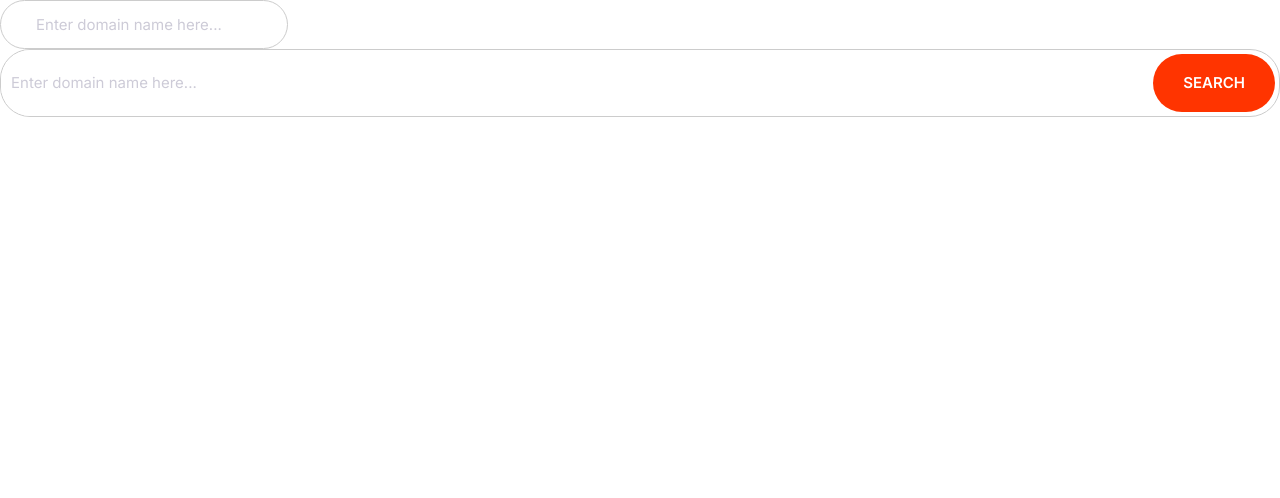
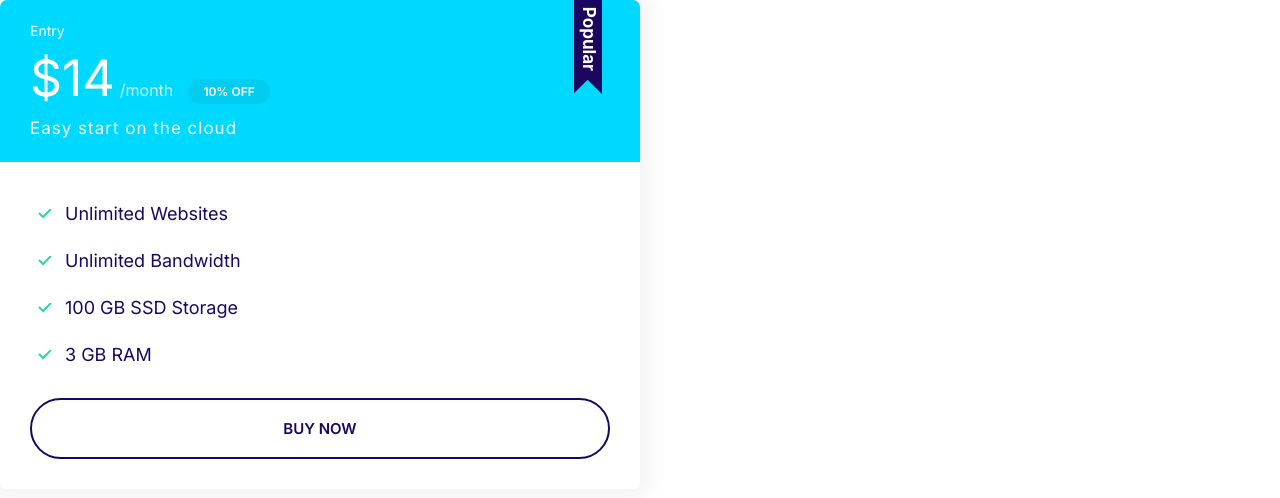
Before and after one commit to nima7774/moshify, a plain HTML site: page index.html in a window 1280 px wide. Drawn offline with Linux system fonts and the light colour scheme.

Commit message:
build plan

```diff
--- a/CSS/style.css
+++ b/CSS/style.css
@@ -103,6 +103,7 @@
 }
 .badge--small{
     font-size:1.6rem;
+    padding:0.5rem 1.5rem;
 }
 @media screen and (min-width:1024px){
     .badge{
@@ -258,3 +259,83 @@
 .input-group .btn{
     margin:4px;
 }
+
+/* cards */
+
+.card{
+    border-radius: 7px;
+    box-shadow:0 0 20px 10px #f3f3f3;
+    overflow:hidden;
+}
+.card__header,.card__body{
+    padding:2rem 3rem;
+}
+.card--primary .card__header{
+    background-color:var(--color-primary);
+    color:#fff;
+
+}
+.card--secondary .badge--secondary{
+    background-color:#02cdf1;
+
+}
+.card--secondary .card__header{
+    background:var(--color-socondary);
+    color:#fff;
+
+}
+/* plans */
+.plan__name{
+    color:#fff;
+    margin:0;
+    font-weight: 500;
+font-size: 2.4rem;
+}
+.plan__price{
+    font-size:6rem;
+}
+.plan__billing-cycle{
+    font-size:2.4rem;
+    font-weight:300;
+    opacity:0.8;
+    margin-right: 1rem;
+
+}
+.plan__description{
+    font-size:2rem;
+    font-weight:300;
+    letter-spacing:1px;
+    display:block;
+
+}
+.plan .list__item{
+    margin-bottom: 2rem;
+
+}
+.plan--popular .card__header{
+    position:relative;
+}
+.plan--popular .card__header::before{
+    content:url(../images/popular.svg);
+    width:40px;
+    display:inline-block;
+    position:absolute;
+    top:-6px;
+    right:5%;
+
+}
+@media screen and (min-width: 1024px){
+    .plan__name{
+        font-size:1.4rem;
+    }
+    .plan__price{
+        font-size:5rem;
+    }
+    .plan__billing-cycle{
+        font-size:1.6rem;
+    }
+    .plan__description{
+        font-size:1.7rem;
+    }
+
+}
--- a/index.html
+++ b/index.html
@@ -11,13 +11,31 @@
     <link rel="stylesheet" href="CSS/style.css">
 </head>
 <body >
-    <input type="text" class="input" placeholder="Enter domain name here...">
+    <div style=" width:50%">
+        <div class="plan plan--popular">
+            <div class="card card--secondary">
+                <header class="card__header">
 
-    <div class="input-group">
-    <input type="text" class="input" placeholder="Enter domain name here...">
-       <button class="btn btn--accent">Search</button>
+        <h3 class="plan__name">Entry</h3>
+        <span class="plan__price">$14</span>
+        <span class="plan__billing-cycle">/month</span>
+        <span class="badge badge--secondary badge--small">10% OFF</span>
+        <span class="plan__description">Easy start on the cloud</span>
+                </header>
+            <div class="card__body">
+                <ul class="list list--tick">
+                    <li class="list__item">Unlimited Websites</li>
+                    <li class="list__item">Unlimited Bandwidth</li>
+                    <li class="list__item">100 GB SSD Storage</li>
+                    <li class="list__item">3 GB RAM</li>
+                </ul>
+                <button class="btn btn--outline btn--block">Buy Now</button>
+
+            </div>
+        </div>
+
+
     </div>
-
 
 
 
```
Also changed, not shown: components/card.html (added, +18 -0 lines), components/plan.html (added, +24 -0 lines), images/popular.svg (added).
